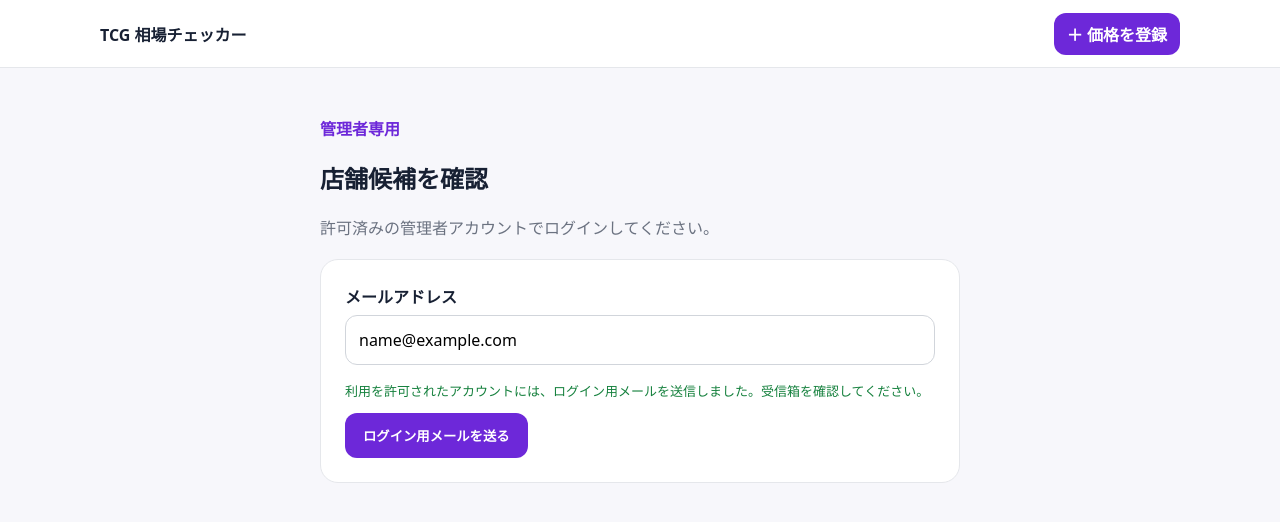
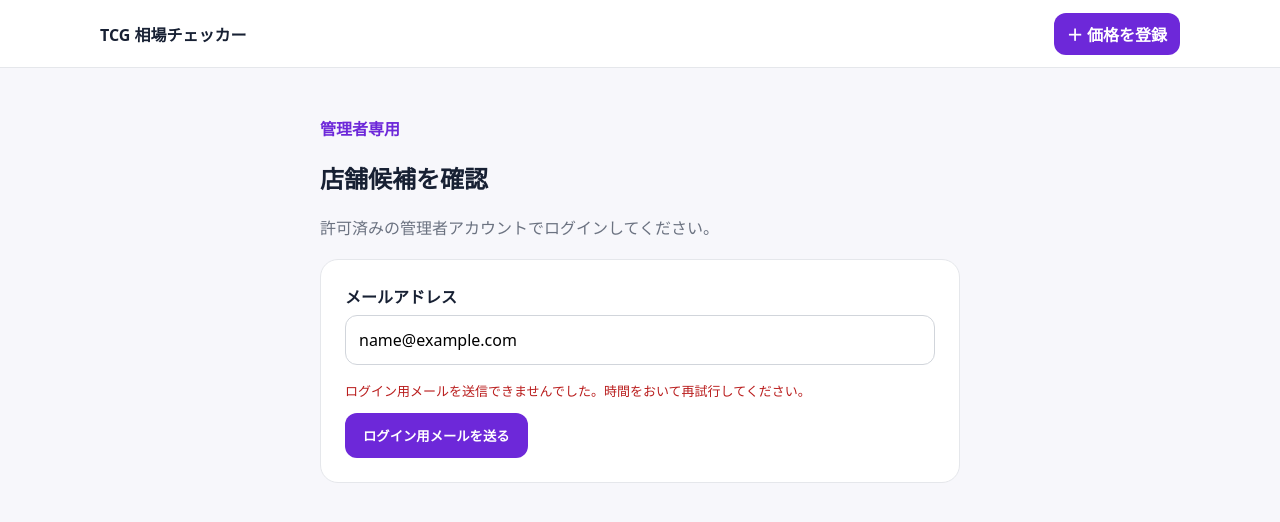
Before and after one commit to Motokiyo-DXP/Price_DM, a Next.js app: page /admin/login in a window 1280 px wide. Both pictures are taken after typing "name@example.com" into the empty fields and a click on the button "ログイン用メールを送る". Shown: the top 522 px of the page. Built offline with nearby package versions, Linux system fonts and the light colour scheme; no server answers.

Commit message:
Fix admin login email feedback

```diff
--- a/app/admin/login/page.tsx
+++ b/app/admin/login/page.tsx
@@ -1,10 +1,16 @@
 "use client";
 
-import { FormEvent, useState } from "react";
+import { type FormEvent, useState } from "react";
+import { adminLoginErrorMessage } from "@/lib/admin-login-feedback";
 import { createBrowserSupabaseClient } from "@/lib/supabase";
 
+type LoginNotice = {
+  status: "success" | "error";
+  message: string;
+};
+
 export default function AdminLoginPage() {
-  const [notice, setNotice] = useState<string | null>(null);
+  const [notice, setNotice] = useState<LoginNotice | null>(null);
   const [submitting, setSubmitting] = useState(false);
 
   async function submit(event: FormEvent<HTMLFormElement>) {
@@ -12,19 +18,37 @@ export default function AdminLoginPage() {
     const email = new FormData(event.currentTarget).get("email");
     if (typeof email !== "string" || !email.trim()) return;
 
+    setNotice(null);
     setSubmitting(true);
-    const supabase = createBrowserSupabaseClient();
-    if (supabase) {
-      await supabase.auth.signInWithOtp({
+    try {
+      const supabase = createBrowserSupabaseClient();
+      if (!supabase) {
+        setNotice({ status: "error", message: "接続設定を確認してください。" });
+        return;
+      }
+
+      const { error } = await supabase.auth.signInWithOtp({
         email: email.trim(),
         options: {
           shouldCreateUser: false,
           emailRedirectTo: `${window.location.origin}/auth/callback`,
         },
       });
+      if (error) {
+        setNotice({ status: "error", message: adminLoginErrorMessage(error) });
+        return;
+      }
+
+      setNotice({
+        status: "success",
+        message:
+          "利用を許可されたアカウントには、ログイン用メールを送信しました。受信箱を確認してください。",
+      });
+    } catch (error) {
+      setNotice({ status: "error", message: adminLoginErrorMessage(error) });
+    } finally {
+      setSubmitting(false);
     }
-    setSubmitting(false);
-    setNotice("利用を許可されたアカウントには、ログイン用メールを送信しました。受信箱を確認してください。");
   }
 
   return (
@@ -37,7 +61,11 @@ export default function AdminLoginPage() {
           メールアドレス
           <input autoComplete="email" name="email" required type="email" />
         </label>
-        {notice ? <p className="notice success">{notice}</p> : null}
+        {notice ? (
+          <p className={`notice ${notice.status}`} role="status">
+            {notice.message}
+          </p>
+        ) : null}
         <button className="button" disabled={submitting} type="submit">
           {submitting ? "送信中…" : "ログイン用メールを送る"}
         </button>
--- /dev/null
+++ b/lib/admin-login-feedback.ts
@@ -0,0 +1,24 @@
+const GENERIC_LOGIN_ERROR =
+  "ログイン用メールを送信できませんでした。時間をおいて再試行してください。";
+
+export function adminLoginErrorMessage(error: unknown) {
+  if (typeof error !== "object" || error === null) return GENERIC_LOGIN_ERROR;
+
+  const authError = error as {
+    code?: unknown;
+    message?: unknown;
+    status?: unknown;
+  };
+  const code = typeof authError.code === "string" ? authError.code : "";
+  const message = typeof authError.message === "string" ? authError.message : "";
+
+  if (
+    authError.status === 429 ||
+    code === "over_email_send_rate_limit" ||
+    /rate.?limit/i.test(message)
+  ) {
+    return "メール送信回数の上限に達しました。時間をおいてから再試行してください。";
+  }
+
+  return GENERIC_LOGIN_ERROR;
+}
--- a/package.json
+++ b/package.json
@@ -18,7 +18,7 @@
     "test:import:dm": "node --test --test-isolation=none scripts/import-dm-cards-sample.test.mjs scripts/import-dm-cards-full.test.mjs scripts/fetch-dm-card-aliases.test.mjs",
     "test:price-corrections": "node --disable-warning=MODULE_TYPELESS_PACKAGE_JSON --experimental-strip-types --test lib/price-correction-validation.test.mjs",
     "test:prices": "node --disable-warning=MODULE_TYPELESS_PACKAGE_JSON --experimental-strip-types --test lib/price-input-validation.test.mjs lib/price-record-validation.test.mjs lib/price-correction-validation.test.mjs",
-    "test:api-validation": "node --disable-warning=MODULE_TYPELESS_PACKAGE_JSON --experimental-strip-types --test lib/shop-candidate-validation.test.mjs lib/registration-session.test.mjs lib/registration-response-validation.test.mjs lib/registration-lookup-mapping.test.mjs lib/admin-review-validation.test.mjs lib/admin-shop-candidates.test.mjs lib/admin-price-corrections.test.mjs lib/admin-shop-registration-validation.test.mjs lib/admin-shop-registration.test.mjs lib/admin-shop-search-metadata-validation.test.mjs lib/admin-shop-details-validation.test.mjs lib/admin-shop-details.test.mjs",
+    "test:api-validation": "node --disable-warning=MODULE_TYPELESS_PACKAGE_JSON --experimental-strip-types --test lib/shop-candidate-validation.test.mjs lib/registration-session.test.mjs lib/registration-response-validation.test.mjs lib/registration-lookup-mapping.test.mjs lib/admin-login-feedback.test.mjs lib/admin-review-validation.test.mjs lib/admin-shop-candidates.test.mjs lib/admin-price-corrections.test.mjs lib/admin-shop-registration-validation.test.mjs lib/admin-shop-registration.test.mjs lib/admin-shop-search-metadata-validation.test.mjs lib/admin-shop-details-validation.test.mjs lib/admin-shop-details.test.mjs",
     "test:market": "node --disable-warning=MODULE_TYPELESS_PACKAGE_JSON --experimental-strip-types --test lib/market-data-mapping.test.mjs",
     "test:card-detail": "node --disable-warning=MODULE_TYPELESS_PACKAGE_JSON --experimental-strip-types --test lib/card-detail-data-mapping.test.mjs",
     "test:favorites": "node --disable-warning=MODULE_TYPELESS_PACKAGE_JSON --experimental-strip-types --test lib/favorite-cards.test.mjs",
```
Also changed, not shown: 1 other file (tests, documents, lock files or other folders).
